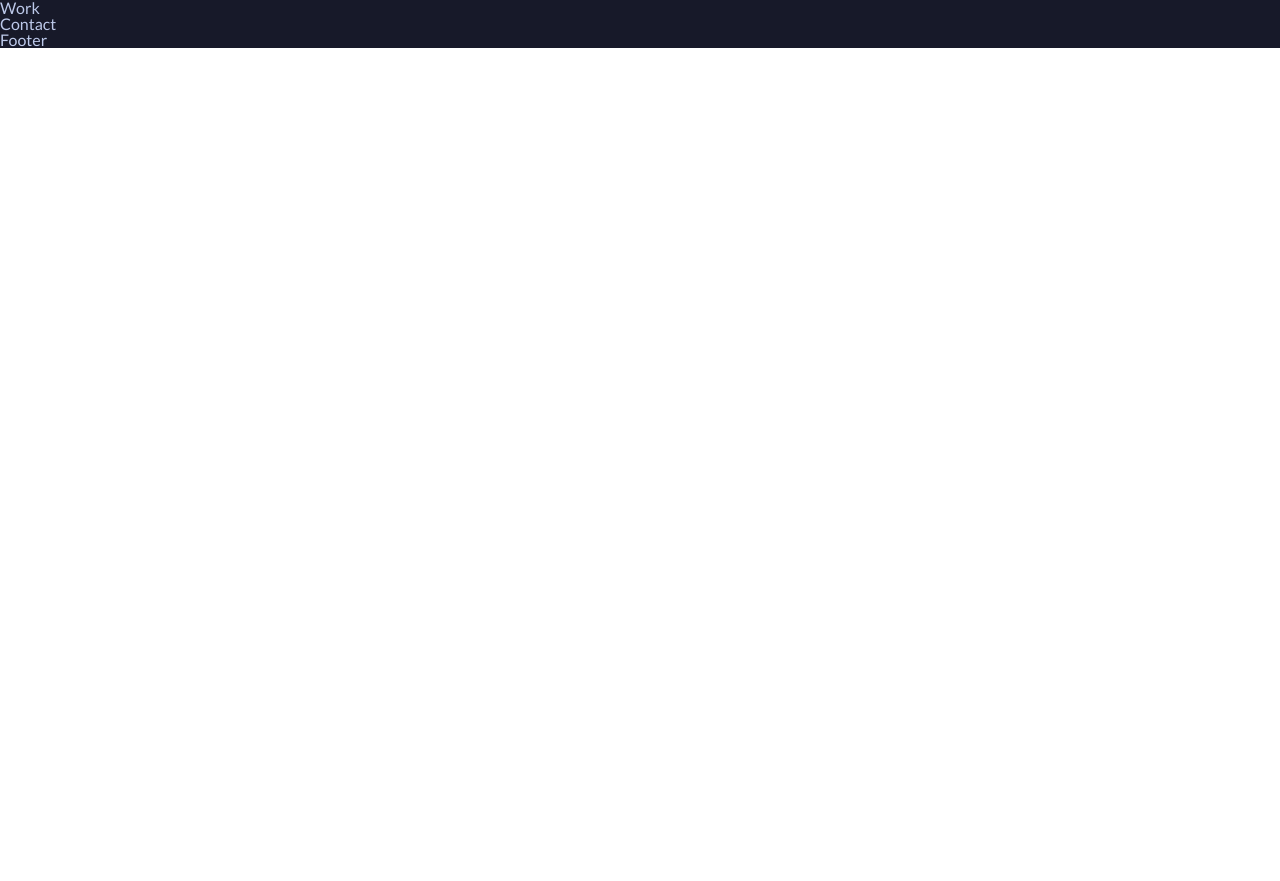
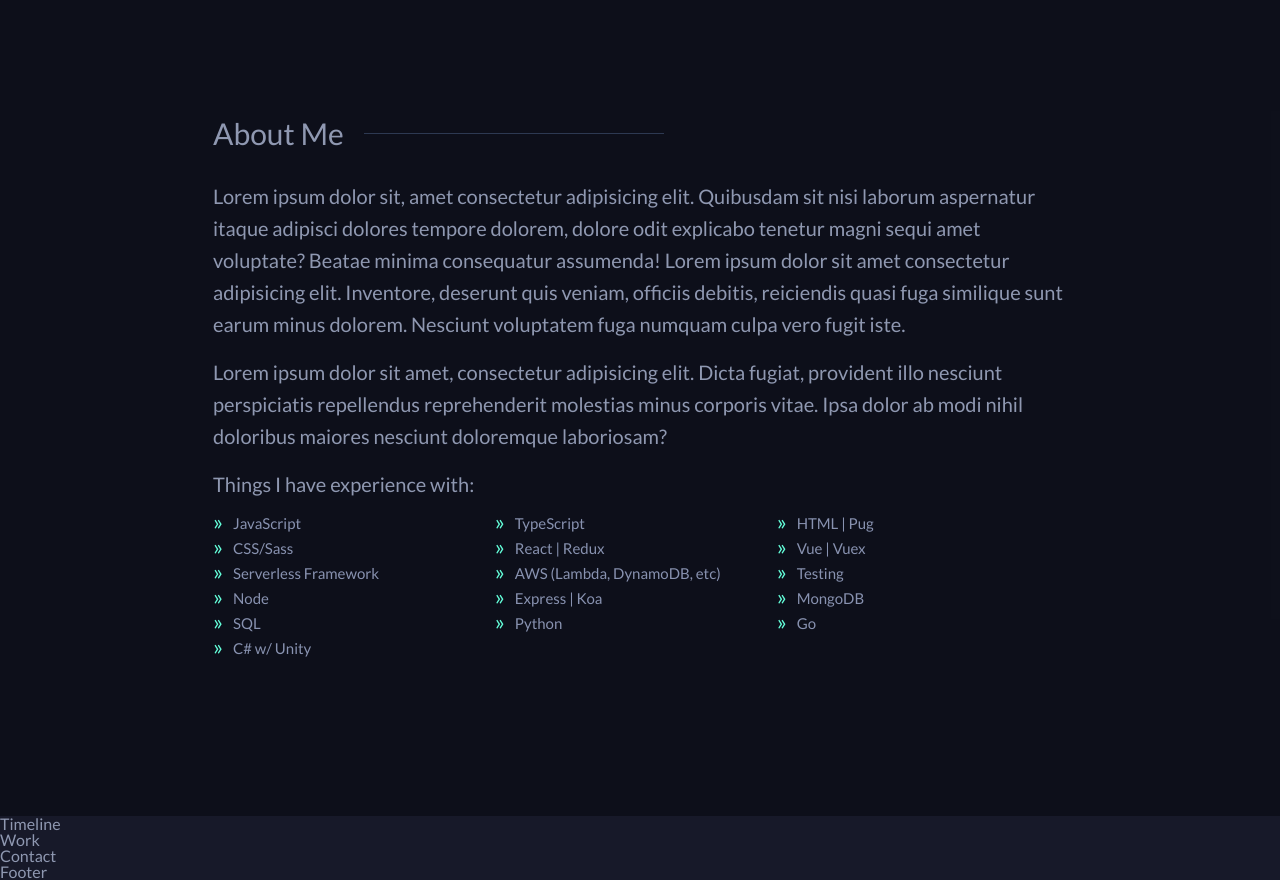
Before and after one commit to Afreda323/antfreda.com, a React (Create React App) app: page / in a window 1280 px wide. Shown: the part 906-1787 px from the top of the page. Before the commit the page ends 955 px from the top, so only its background shows below. Built offline with nearby package versions, Linux system fonts and the light colour scheme.

Commit message:
layed out about section

```diff
--- a/src/components/Text.tsx
+++ b/src/components/Text.tsx
@@ -11,50 +11,65 @@ export const H1 = styled.h1`
   font-weight: 700;
   ${({ theme }: Props) => `
     color: ${get(theme, 'palette.text.light', 'rgb(100, 255, 218)')};
-    > span {
-        color: ${get(theme, 'palette.text.main', 'rgb(100, 255, 218)')};
-    }
-  `}
-
-  ${({ theme }: Props) => `
     @media (max-width: ${get(theme, 'breakpoints.medium', '1000px')}) {
         font-size: 60px;
     }
-    `}
-
-    ${({ theme }: Props) => `
     @media (max-width: ${get(theme, 'breakpoints.small', '700px')}) {
         font-size: 40px;
         margin-bottom: 7px;
     }
   `}
-
 `
 
 export const H2 = styled.h2`
   font-size: 60px;
   ${({ theme }: Props) => `
     color: ${get(theme, 'palette.text.main', 'rgb(100, 255, 218)')};
-    > a {
-        text-decoration: none;
-        color: ${get(theme, 'palette.text.highlight', 'rgb(100, 255, 218)')};
+    @media (max-width: ${get(theme, 'breakpoints.medium', '1000px')}) {
+        font-size: 45px;
+    }
+    @media (max-width: ${get(theme, 'breakpoints.small', '700px')}) {
+        font-size: 22px;
+    }
+  `}
+`
+
+export const H3 = styled.h3`
+  font-size: 50px;
+  position: relative;
+  display: flex;
+  align-items: center;
+  width: 100%;
+  white-space: nowrap;
+  font-size: 30px;
+  position: relative;
+
+  ${({ theme }: Props) => `
+  color: ${get(theme, 'palette.text.main', 'rgb(100, 255, 218)')};
+  :after {
+    content: "";
+    display: block;
+    height: 1px;
+    width: 300px;
+    background-color: ${get(
+      theme,
+      'palette.background.light',
+      'rgb(45, 57, 82)'
+    )};
+    position: relative;
+    margin: 0 20px;
 }
 `}
 
   ${({ theme }: Props) => `
       @media (max-width: ${get(theme, 'breakpoints.medium', '1000px')}) {
-            font-size: 45px;
+          font-size: 25px;
       }
-    `}
-
-    ${({ theme }: Props) => `
       @media (max-width: ${get(theme, 'breakpoints.small', '700px')}) {
         font-size: 20px;
     }
   `}
 `
-
-export const H3 = styled.h3``
 
 export const H4 = styled.h4``
 
@@ -62,21 +77,42 @@ export const P = styled.p`
   line-height: 1.6;
   font-size: 20px;
   ${({ theme }: Props) => `
+        color: ${get(theme, 'palette.text.main', 'rgb(100, 255, 218)')};
         @media (max-width: ${get(theme, 'breakpoints.medium', '1000px')}) {
             font-size: 18px;
         }
-    `}
-
-    ${({ theme }: Props) => `
         @media (max-width: ${get(theme, 'breakpoints.small', '700px')}) {
             font-size: 16px;
         }
     `}
 `
 
-export const Ul = styled.ul``
+export const Ul = styled.ul`
+  display: flex;
+  flex-wrap: wrap;
+`
 
-export const Li = styled.li``
+export const Li = styled.li`
+  position: relative;
+  margin-bottom: 10px;
+  padding-left: 20px;
+  font-size: 15px;
+  width: 33%;
+  color: rgb(136, 146, 176);
+  :before {
+    content: '»';
+    position: absolute;
+    left: 0px;
+    font-size: 22px;
+    line-height: 12px;
+    ${({ theme }: Props) => `
+      color: ${get(theme, 'palette.text.highlight', 'rgb(100, 255, 218)')};
+      @media (max-width: ${get(theme, 'breakpoints.medium', '1300px')}) {
+        width: 50%;
+    }
+  `}
+  }
+`
 
 export const A = styled.a`
   text-decoration: none;
--- a/src/sections/About.tsx
+++ b/src/sections/About.tsx
@@ -1,7 +1,81 @@
 import React from 'react'
+import styled from 'styled-components'
+import get from 'lodash/get'
+import { Theme } from '../theme'
+import { H3, P, Ul, Li } from '../components/Text'
 
 function About() {
-  return <div id="about">About</div>
+  return (
+    <Wrapper id="about">
+      <Inner>
+        <H3>About Me</H3>
+        <br />
+        <br />
+        <P>
+          Lorem ipsum dolor sit, amet consectetur adipisicing elit. Quibusdam
+          sit nisi laborum aspernatur itaque adipisci dolores tempore dolorem,
+          dolore odit explicabo tenetur magni sequi amet voluptate? Beatae
+          minima consequatur assumenda! Lorem ipsum dolor sit amet consectetur
+          adipisicing elit. Inventore, deserunt quis veniam, officiis debitis,
+          reiciendis quasi fuga similique sunt earum minus dolorem. Nesciunt
+          voluptatem fuga numquam culpa vero fugit iste.
+        </P>
+        <br />
+        <P>
+          Lorem ipsum dolor sit amet, consectetur adipisicing elit. Dicta
+          fugiat, provident illo nesciunt perspiciatis repellendus reprehenderit
+          molestias minus corporis vitae. Ipsa dolor ab modi nihil doloribus
+          maiores nesciunt doloremque laboriosam?
+        </P>
+        <br />
+        <P>Things I have experience with:</P>
+        <br />
+        <Ul>
+          <Li>JavaScript</Li>
+          <Li>TypeScript</Li>
+          <Li>HTML | Pug</Li>
+          <Li>CSS/Sass</Li>
+          <Li>React | Redux</Li>
+          <Li>Vue | Vuex</Li>
+          <Li>Serverless Framework</Li>
+          <Li>AWS (Lambda, DynamoDB, etc)</Li>
+          <Li>Testing</Li>
+          <Li>Node</Li>
+          <Li>Express | Koa</Li>
+          <Li>MongoDB</Li>
+          <Li>SQL</Li>
+          <Li>Python</Li>
+          <Li>Go</Li>
+          <Li>C# w/ Unity</Li>
+        </Ul>
+      </Inner>
+    </Wrapper>
+  )
 }
 
+const Wrapper = styled.div`
+  padding: 150px 30px 150px;
+  display: flex;
+  align-items: center;
+  justify-content: center;
+  ${({ theme }: { theme: Theme }) => `
+    background-color: ${get(
+      theme,
+      'palette.background.dark',
+      'rgba(37, 41, 68, 0.99)'
+    )};
+  `}
+`
+const Inner = styled.div`
+  width: 70%;
+  ${({ theme }: { theme: Theme }) => `
+        @media (max-width: ${get(theme, 'breakpoints.medium', '1200px')}) {
+            width: 80%;
+        }
+        @media (max-width: ${get(theme, 'breakpoints.small', '700px')}) {
+            width: 100%;
+        }
+    `}
+`
+
 export default About
--- a/src/theme.ts
+++ b/src/theme.ts
@@ -64,12 +64,12 @@ const theme: Theme = {
     },
     text: {
       light: 'rgb(230, 241, 255)',
-      main: 'rgb(189, 201, 234)',
+      main: 'rgb(143, 152, 177)',
       dark: 'string',
       highlight: 'rgb(100, 255, 218)'
     },
     background: {
-      light: 'string',
+      light: 'rgb(45, 57, 82)',
       main: 'rgba(21, 23, 39, 0.99)',
       dark: 'rgba(14, 16, 27, 0.99)',
       highlight: 'rgba(100, 255, 218, .1)'
```
Lines whose indentation alone changed are shown as unchanged.
